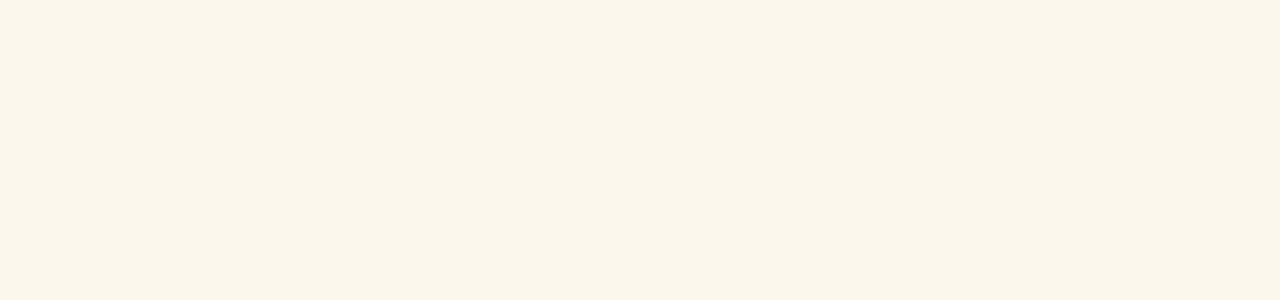
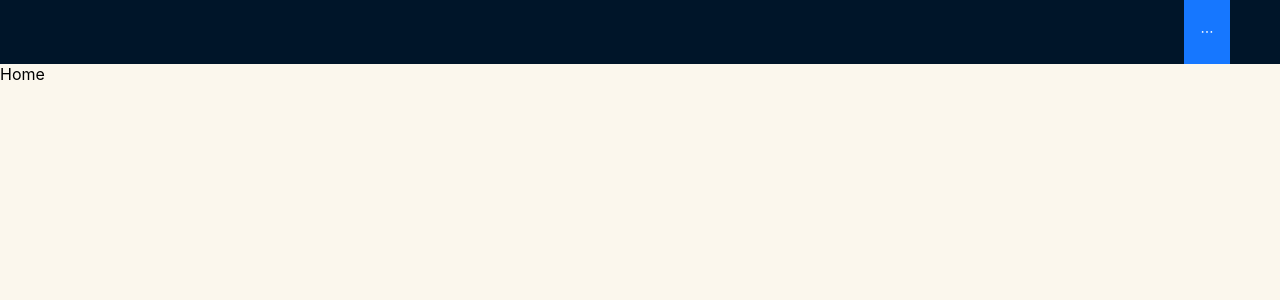
Before and after one commit to Onurr23/age-of-empires-units, a React (Create React App) app: page / in a window 1280 px wide. Shown: the top 300 px of the page. Built offline with nearby package versions, Linux system fonts and the light colour scheme.

Commit message:
Navbar is created

```diff
--- a/src/App.tsx
+++ b/src/App.tsx
@@ -1,9 +1,12 @@
 import React from 'react';
+import Router from './router/Router';
+import Navbar from './layout/Navbar/Navbar';
 
 function App() {
   return (
     <div className="App">
-
+      <Navbar />
+      <Router />
     </div>
   );
 }
--- /dev/null
+++ b/src/layout/Navbar/Navbar.tsx
@@ -0,0 +1,20 @@
+import { Layout, Menu } from 'antd';
+import { navItems } from './constants';
+import './navbar.scss'
+
+const { Header } = Layout;
+
+const Navbar = () => {
+    return (
+        <Header className='header'>
+            <Menu
+                theme="dark"
+                mode="horizontal"
+                defaultSelectedKeys={['home']}
+                items={navItems}
+            />
+        </Header>
+    )
+}
+
+export default Navbar
--- /dev/null
+++ b/src/layout/Navbar/constants.ts
@@ -0,0 +1,10 @@
+export const navItems = [
+    {
+        key: 'home',
+        label: 'Home'
+    },
+    {
+        key: 'units',
+        label: 'Units'
+    },
+]
--- /dev/null
+++ b/src/layout/Navbar/navbar.scss
@@ -0,0 +1,7 @@
+@import '../../sass/variables';
+
+.header {
+    display: flex;
+    justify-content: flex-end;
+
+}
```
